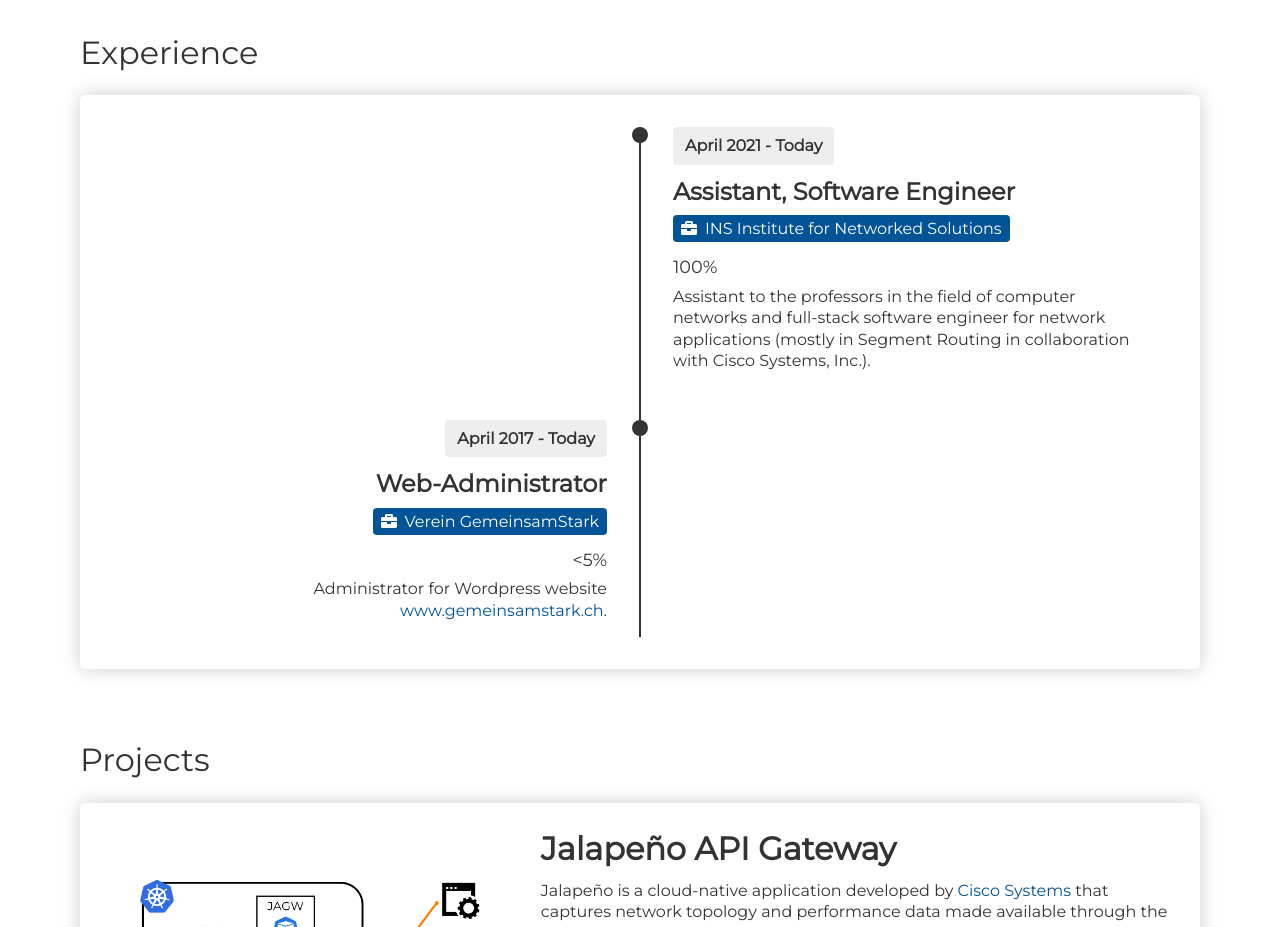
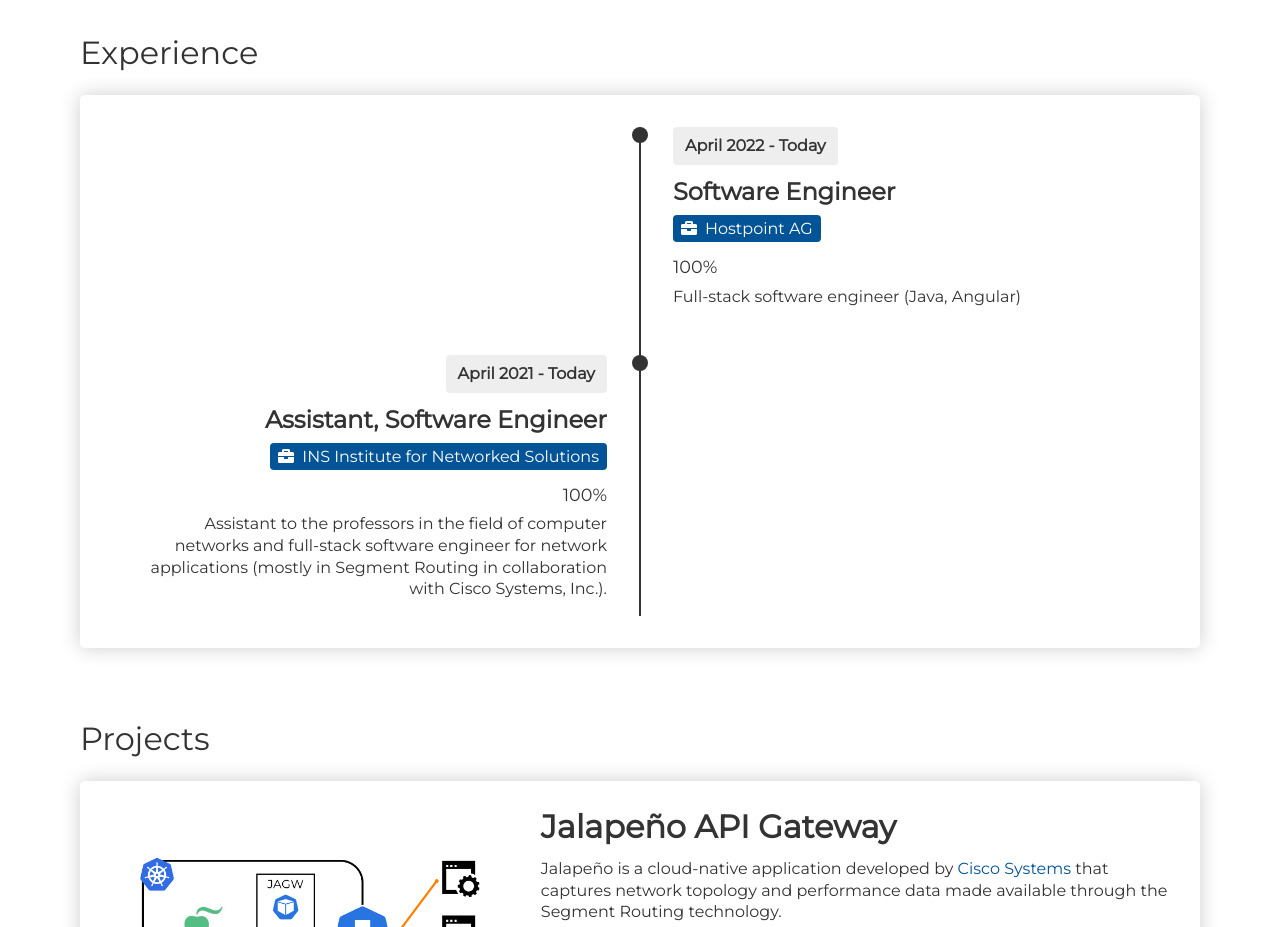
Before and after one commit to ubaumann/ubaumann.ch, a React (Create React App) app: page / in a window 1280 px wide. Shown: the part 1820-2747 px from the top of the page. Built offline with nearby package versions, Linux system fonts and the light colour scheme.

Commit message:
updated data

```diff
--- a/src/assets/data.ts
+++ b/src/assets/data.ts
@@ -157,6 +157,23 @@
   ],
   experiences: [
     {
+      period: 'April 2022 - Today',
+      title: 'Software Engineer',
+      employer: 'Hostpoint AG',
+      employerLink: 'https://www.hostpoint.ch/',
+      employmentRate: '100%',
+      paragraphs: [
+        {
+          spanItems: [
+            {
+              text: 'Full-stack software engineer (Java, Angular)',
+              link: null,
+            },
+          ],
+        },
+      ],
+    },
+    {
       period: 'April 2021 - Today',
       title: 'Assistant, Software Engineer',
       employer: 'INS Institute for Networked Solutions',
@@ -167,31 +184,6 @@
           spanItems: [
             {
               text: 'Assistant to the professors in the field of computer networks and full-stack software engineer for network applications (mostly in Segment Routing in collaboration with Cisco Systems, Inc.).',
-              link: null,
-            },
-          ],
-        },
-      ],
-    },
-    {
-      period: 'April 2017 - Today',
-      title: 'Web-Administrator',
-      employer: 'Verein GemeinsamStark',
-      employerLink: 'https://gemeinsamstark.ch/',
-      employmentRate: '<5%',
-      paragraphs: [
-        {
-          spanItems: [
-            {
-              text: 'Administrator for Wordpress website ',
-              link: null,
-            },
-            {
-              text: 'www.gemeinsamstark.ch',
-              link: 'www.gemeinsamstark.ch',
-            },
-            {
-              text: '.',
               link: null,
             },
           ],
```
